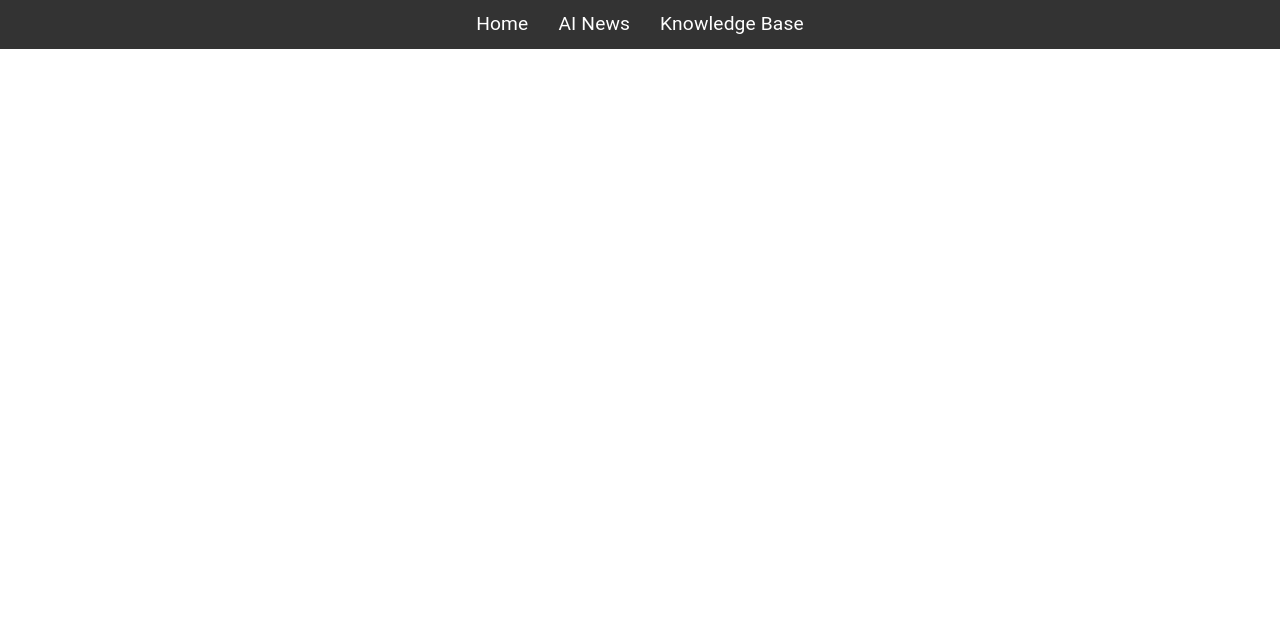
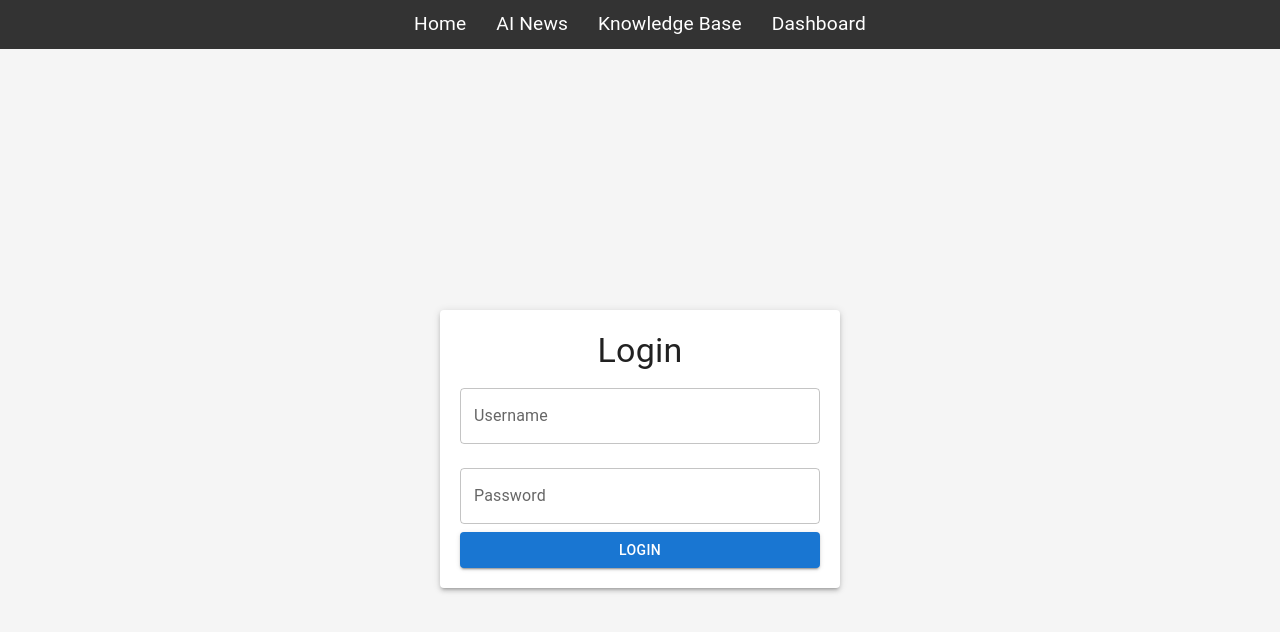
Before and after one commit to kami1983/linda_news, a React (Vite) app in the folder frontend/: page /login in a window 1280 px wide. Shown: the top 632 px of the page. Built offline with nearby package versions, Linux system fonts and the light colour scheme.

Commit message:
Fix NewsList time bugs

```diff
--- a/frontend/package.json
+++ b/frontend/package.json
@@ -10,6 +10,7 @@
     "@emotion/react": "^11.11.3",
     "@emotion/styled": "^11.11.0",
     "@mui/material": "^5.15.11",
+    "@mui/styles": "^6.4.4",
     "axios": "^1.6.7",
     "react": "^18.2.0",
     "react-dom": "^18.2.0",
--- a/frontend/src/App.jsx
+++ b/frontend/src/App.jsx
@@ -5,7 +5,7 @@ import Home from './components/Home';
 import NewsList from './components/NewsList';
 import UploadCsv from './components/UploadCsv';
 import Navigation from './components/Navigation';
-
+import Login from './components/Dashboard';
 const theme = createTheme({
   palette: {
     mode: 'light',
@@ -22,6 +22,7 @@ function App() {
           <Route path="/" element={<Home />} />
           <Route path="/ainews" element={<NewsList />} />
           <Route path="/upload" element={<UploadCsv />} />
+          <Route path="/login" element={<Login />} />
         </Routes>
       </Router>
     </ThemeProvider>
--- /dev/null
+++ b/frontend/src/components/Dashboard.jsx
@@ -0,0 +1,114 @@
+import React, { useState } from 'react';
+import { TextField, Button, Typography, Container, Box, Paper } from '@mui/material';
+import axios from 'axios';
+import { makeStyles } from '@mui/styles';
+
+const useStyles = makeStyles({
+  root: {
+    display: 'flex',
+    justifyContent: 'center',
+    alignItems: 'center',
+    minHeight: '100vh',
+    backgroundColor: '#f5f5f5',
+  },
+  paper: {
+    padding: '20px',
+    maxWidth: '400px',
+    width: '100%',
+    textAlign: 'center',
+  },
+  title: {
+    marginBottom: '20px',
+  },
+  button: {
+    marginTop: '20px',
+  },
+});
+
+const Dashboard = () => {
+  const classes = useStyles();
+  const [username, setUsername] = useState('');
+  const [password, setPassword] = useState('');
+  const [error, setError] = useState(null);
+  const [loggedInUser, setLoggedInUser] = useState(null);
+
+  const handleLogin = async () => {
+    try {
+      const response = await axios.post('/api/login', { username, password });
+      if (response.status === 200) {
+        setError('');
+        setLoggedInUser(username);
+      }
+    } catch (err) {
+      console.log('err:', err);
+      setError('Invalid username or password');
+    }
+  };
+
+  const handleLogout = async () => {
+    try {
+      await axios.post('/api/logout');
+      setLoggedInUser(null);
+    } catch (err) {
+      console.error('Logout failed:', err);
+    }
+  };
+
+  return (
+    <Box className={classes.root}>
+      <Paper className={classes.paper} elevation={3}>
+        {loggedInUser ? (
+          <div>
+            <Typography variant="h5" className={classes.title}>
+              Welcome, {loggedInUser}!
+            </Typography>
+            <Button
+              variant="contained"
+              color="secondary"
+              fullWidth
+              onClick={handleLogout}
+              className={classes.button}
+            >
+              Logout
+            </Button>
+          </div>
+        ) : (
+          <div>
+            <Typography variant="h4" className={classes.title}>
+              Login
+            </Typography>
+            <TextField
+              label="Username"
+              variant="outlined"
+              fullWidth
+              margin="normal"
+              value={username}
+              onChange={(e) => setUsername(e.target.value)}
+            />
+            <TextField
+              label="Password"
+              type="password"
+              variant="outlined"
+              fullWidth
+              margin="normal"
+              value={password}
+              onChange={(e) => setPassword(e.target.value)}
+            />
+            {error && <Typography color="error">{error}</Typography>}
+            <Button
+              variant="contained"
+              color="primary"
+              fullWidth
+              onClick={handleLogin}
+              className={classes.button}
+            >
+              Login
+            </Button>
+          </div>
+        )}
+      </Paper>
+    </Box>
+  );
+};
+
+export default Dashboard;
--- a/frontend/src/components/Navigation.jsx
+++ b/frontend/src/components/Navigation.jsx
@@ -15,6 +15,9 @@ function Navigation() {
         <li className="nav-item">
           <Link to="/upload" className="nav-link">Knowledge Base</Link>
         </li>
+        <li className="nav-item">
+          <Link to="/login" className="nav-link">Dashboard</Link>
+        </li>
       </ul>
     </nav>
   );
--- a/frontend/src/components/NewsList.jsx
+++ b/frontend/src/components/NewsList.jsx
@@ -140,16 +140,32 @@ const NewsList = () => {
     };
   }, [loadingMore]);
 
+  // 计算时间差
+  // publishedTime=Tue, 18 Feb 2025 14:41:04 GMT
   const calculateTimeDifference = (publishedTime) => {
     const publishedDate = new Date(publishedTime);
     const currentDate = new Date();
-    const timeDifference = currentDate - publishedDate;
+    console.log('publishedTime:', publishedTime);
+    console.log('publishedDate:', publishedDate);
+    console.log('currentDate:', currentDate);
+
+    // 将时间转换为 UTC 时间戳
+    const timezoneOffset = 8 * 60 * 60 * 1000; // 8小时的毫秒数
+    const publishedTimeUTC = publishedDate.getTime() ;
+    const currentTimeUTC = currentDate.getTime() + timezoneOffset;
+
+    const timeDifference = currentTimeUTC - publishedTimeUTC;
     const hoursDifference = Math.floor(timeDifference / (1000 * 60 * 60));
     if (hoursDifference > 24) {
       return Math.floor(hoursDifference / 24) + '天'+ Math.floor(hoursDifference % 24) + '小时前';
     }
     return hoursDifference + '小时前';
   };
+
+
+
+  console.log(calculateTimeDifference("Tue, 18 Feb 2025 14:41:04 GMT"));
+
 
   if (loading) {
     return (
```
Also changed, not shown: 2 other files (tests, documents, lock files or other folders).
